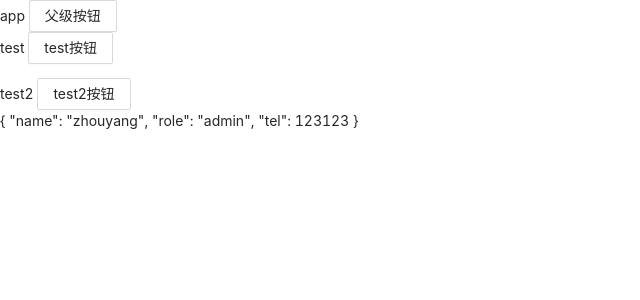
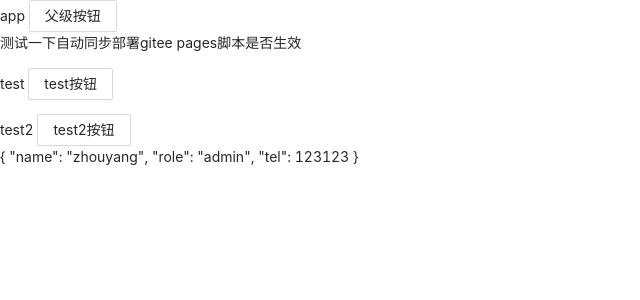
Before and after one commit to smallyangy/smalltools, a Vue app: page / in a window 1280 px wide. Shown: the top 300 px of the page, without its empty margins (0-640 px from the left). Built offline with nearby package versions, Linux system fonts and the light colour scheme.

Commit message:
feat: 自动同步部署gitee脚本

```diff
--- a/src/App.vue
+++ b/src/App.vue
@@ -2,6 +2,7 @@
     <div>
         app
         <a-button @click="handleClick">父级按钮</a-button>
+        <p>测试一下自动同步部署gitee pages脚本是否生效</p>
         <p>
             <Test></Test>
         </p>
--- a/vite.config.js
+++ b/vite.config.js
@@ -3,5 +3,6 @@ import vue from '@vitejs/plugin-vue';
 
 // https://vitejs.dev/config/
 export default defineConfig({
+    base: '/smalltools/',
     plugins: [vue()],
 });
```
Also changed, not shown: 1 other file (tests, documents, lock files or other folders).
